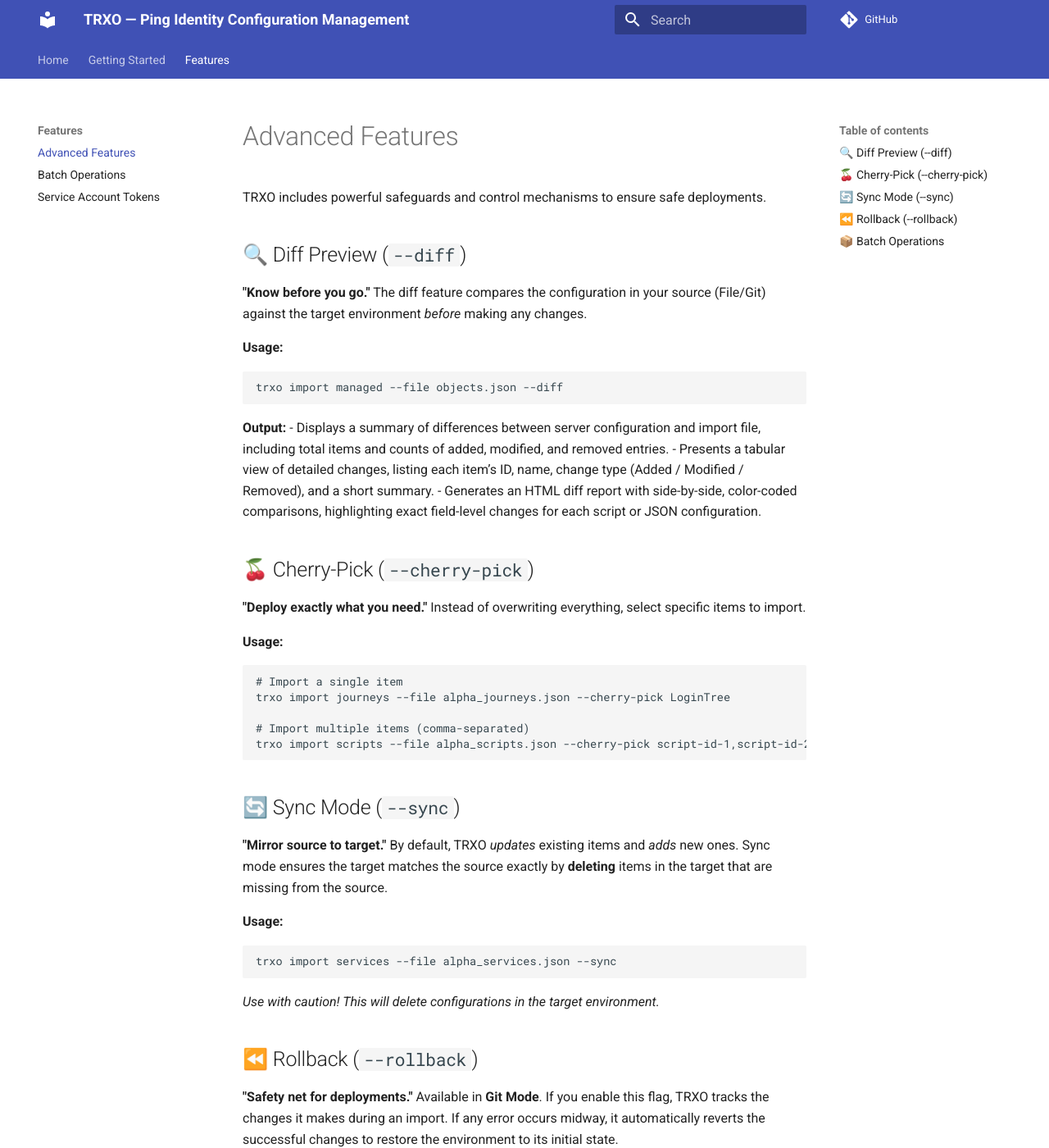
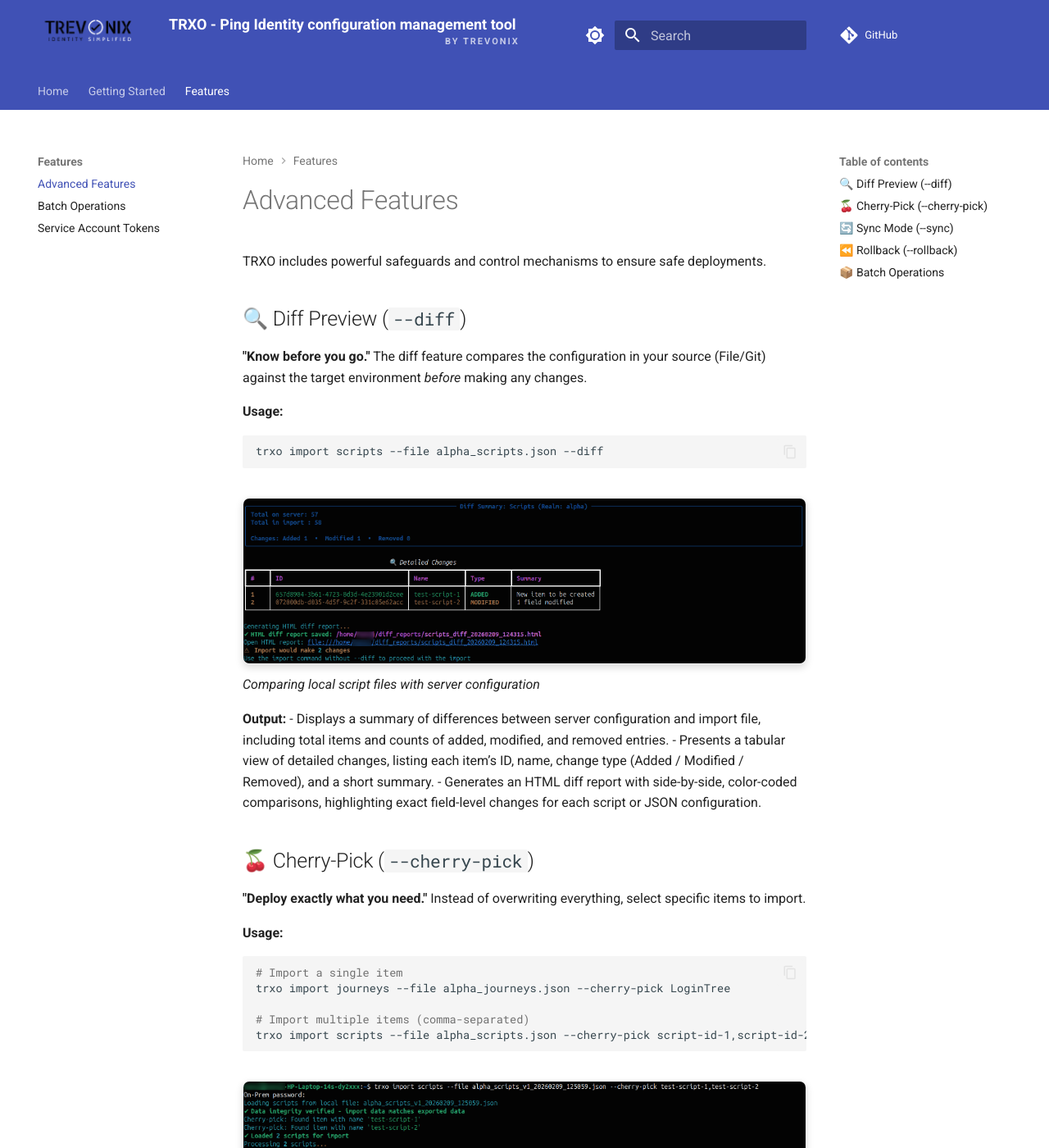
Before and after one commit to Trevonix/trxo, an MkDocs documentation site: the page built from docs/advanced_features.md, in a window 1280 px wide and 1400 px high. Shown: the whole window at 82% size. Built offline with MkDocs 1.6.1 and Material for MkDocs 9.7.7, drawn with Linux system fonts in a browser that asks for light colours; comment, search, counter and statistics services are not loaded; some of the changed text lies outside the part shown.

Commit message:
docs: enhance documentation with screenshots, logo, and branding updates (#6)
* Add logo for the website

* Change title and logo for the webpage

* add screenshots

* Link screenshots to docs

* Mask user name in trxo diff screenshot

* Move the tag for the webpage header

````diff
--- a/docs/advanced_features.md
+++ b/docs/advanced_features.md
@@ -8,8 +8,14 @@ The diff feature compares the configuration in your source (File/Git) against th
 
 **Usage:**
 ```bash
-trxo import managed --file objects.json --diff
+trxo import scripts --file alpha_scripts.json --diff
 ```
+
+![TRXO Scripts Diff](assets/screenshots/trxo-scripts-diff.png){: .screenshot}
+*Comparing local script files with server configuration*
+
+
+
 **Output:**
 - Displays a summary of differences between server configuration and import file, including total items and counts of added, modified, and removed entries.
 - Presents a tabular view of detailed changes, listing each item’s ID, name, change type (Added / Modified / Removed), and a short summary.
@@ -27,6 +33,12 @@ trxo import journeys --file alpha_journeys.json --cherry-pick LoginTree
 # Import multiple items (comma-separated)
 trxo import scripts --file alpha_scripts.json --cherry-pick script-id-1,script-id-2
 ```
+
+![TRXO Scripts Cherry-Pick](assets/screenshots/trxo-scripts-cherry-pick.png){: .screenshot}
+*Selecting specific scripts for import using cherry-pick*
+
+
+
 
 ## 🔄 Sync Mode (`--sync`)
 **"Mirror source to target."**
--- /dev/null
+++ b/docs/stylesheets/extra.css
@@ -0,0 +1,87 @@
+.md-header__button.md-logo img {
+  height: 72px;
+  width: auto;
+  margin-top: -10px;
+}
+
+/* Subtitle effect for the header title */
+.md-header__title {
+  display: flex;
+  flex-direction: column;
+  justify-content: center;
+}
+
+/* Attach the subtitle to the site topic so it fades out with the site title on scroll */
+.md-header__topic:first-child .md-ellipsis {
+  display: flex;
+  flex-direction: column;
+  line-height: 1.2;
+}
+
+.md-header__topic:first-child .md-ellipsis::after {
+  content: "by Trevonix";
+  display: block;
+  font-size: 0.55rem;
+  font-weight: 600;
+  text-transform: uppercase;
+  letter-spacing: 0.1rem;
+  opacity: 0.7;
+  margin-top: 3px;
+  margin-left: 337px;
+}
+
+/* Hide the subtitle on small screens if it overlaps, or keep it centered */
+@media screen and (max-width: 76.25em) {
+  .md-header__topic:first-child .md-ellipsis::after {
+    font-size: 0.5rem;
+  }
+}
+
+
+/* Custom scrollbar for premium feel */
+::-webkit-scrollbar {
+  width: 8px;
+}
+
+::-webkit-scrollbar-track {
+  background: transparent;
+}
+
+::-webkit-scrollbar-thumb {
+  background: #3f51b5;
+  border-radius: 4px;
+}
+
+::-webkit-scrollbar-thumb:hover {
+  background: #303f9f;
+}
+
+/* Image styling */
+.screenshot {
+  border-radius: 8px;
+  box-shadow: 0 4px 10px rgba(0, 0, 0, 0.15);
+  margin-top: 20px;
+  margin-bottom: 5px;
+  border: 1px solid rgba(0, 0, 0, 0.05);
+  transition: transform 0.2s ease;
+}
+
+.screenshot:hover {
+  transform: scale(1.01);
+}
+
+figure {
+  margin: 1.5em 0;
+  text-align: center;
+}
+
+figcaption {
+  font-size: 0.85rem;
+  font-style: italic;
+  color: #666;
+  margin-top: 8px;
+}
+
+[data-md-color-scheme="slate"] figcaption {
+  color: #aaa;
+}
--- a/mkdocs.yml
+++ b/mkdocs.yml
@@ -1,14 +1,70 @@
-site_name: TRXO — Ping Identity Configuration Management
-site_description: Manage, compare, and deploy Ping configurations safely and consistently.
-site_url: https://trevonix.github.io/trxo   # update if you use custom domain
+site_name: TRXO - Ping Identity configuration management tool
+site_description: Manage, compare, and deploy Ping configurations safely and consistently with TRXO.
+site_url: https://trevonix.github.io/trxo
 repo_url: https://github.com/Trevonix/trxo
+edit_uri: edit/main/docs/
+
 theme:
   name: material
+  logo: assets/logo/trevonix-logo.png
+  favicon: assets/logo/trevonix-logo.png
   features:
     - navigation.instant
     - navigation.tabs
+    - navigation.tracking
+    - navigation.sections
+    - navigation.expand
+    - navigation.path
+    - navigation.top
+    - navigation.footer
     - search.highlight
     - search.suggest
+    - search.share
+    - content.code.copy
+    - content.code.annotate
+  palette:
+    - media: "(prefers-color-scheme: light)"
+      scheme: default
+      primary: indigo
+      accent: indigo
+      toggle:
+        icon: material/brightness-7
+        name: Switch to dark mode
+    - media: "(prefers-color-scheme: dark)"
+      scheme: slate
+      primary: indigo
+      accent: indigo
+      toggle:
+        icon: material/brightness-4
+        name: Switch to light mode
+
+copyright: |
+  Copyright &copy; <a href="https://trevonix.com" target="_blank" rel="noopener">Trevonix</a> · TRXO — Ping Identity configuration management tool
+  <br>
+  Developed by <b>Trevonix</b>
+
+extra_css:
+  - stylesheets/extra.css
+
+plugins:
+  - search
+
+markdown_extensions:
+  - admonition
+  - pymdownx.details
+  - pymdownx.superfences
+  - pymdownx.highlight:
+      anchor_linenums: true
+      line_spans: __span
+      pygments_lang_class: true
+  - pymdownx.inlinehilite
+  - pymdownx.snippets
+  - toc:
+      permalink: true
+  - attr_list
+  - md_in_html
+
+
 nav:
   - Home: index.md
   - Getting Started:
@@ -20,9 +76,6 @@ nav:
       - Advanced Features: advanced_features.md
       - Batch Operations: batch_operations.md
       - Service Account Tokens: service-account-token-lifetime-and-scopes.md
-plugins:
-  - search
-markdown_extensions:
-  - admonition
-  - toc:
-      permalink: true
+
+extra:
+  generator: false
````
Also changed, not shown: docs/usage.md (+29 -5 lines), docs/assets/logo/trevonix-logo.png (added), docs/assets/screenshots/trxo-batch-export.png (added), docs/assets/screenshots/trxo-export-realms-view.png (added), docs/assets/screenshots/trxo-export-scripts.png (added), docs/assets/screenshots/trxo-import-authn.png (added), docs/assets/screenshots/trxo-scripts-cherry-pick.png (added), docs/assets/screenshots/trxo-scripts-diff.png (added).
